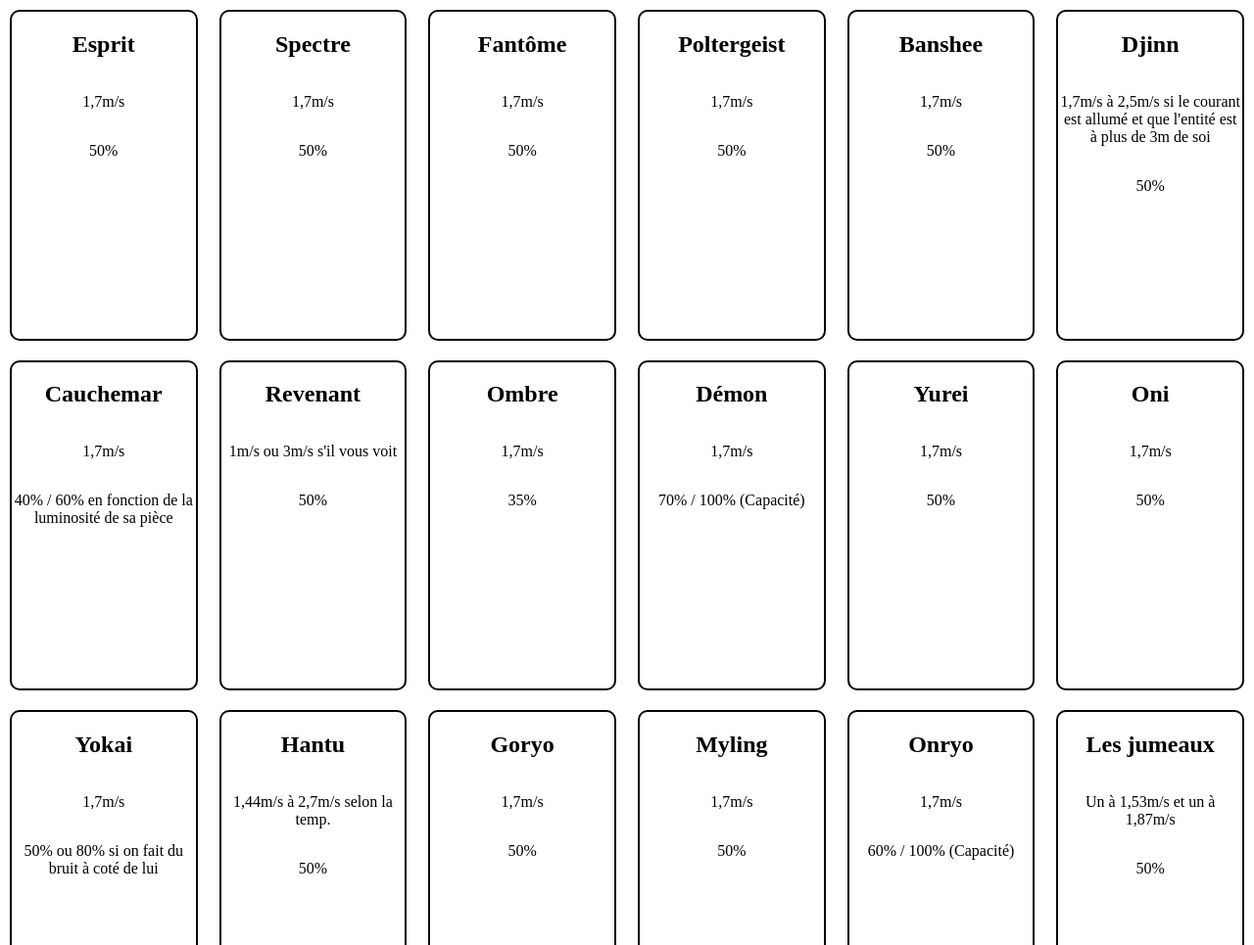
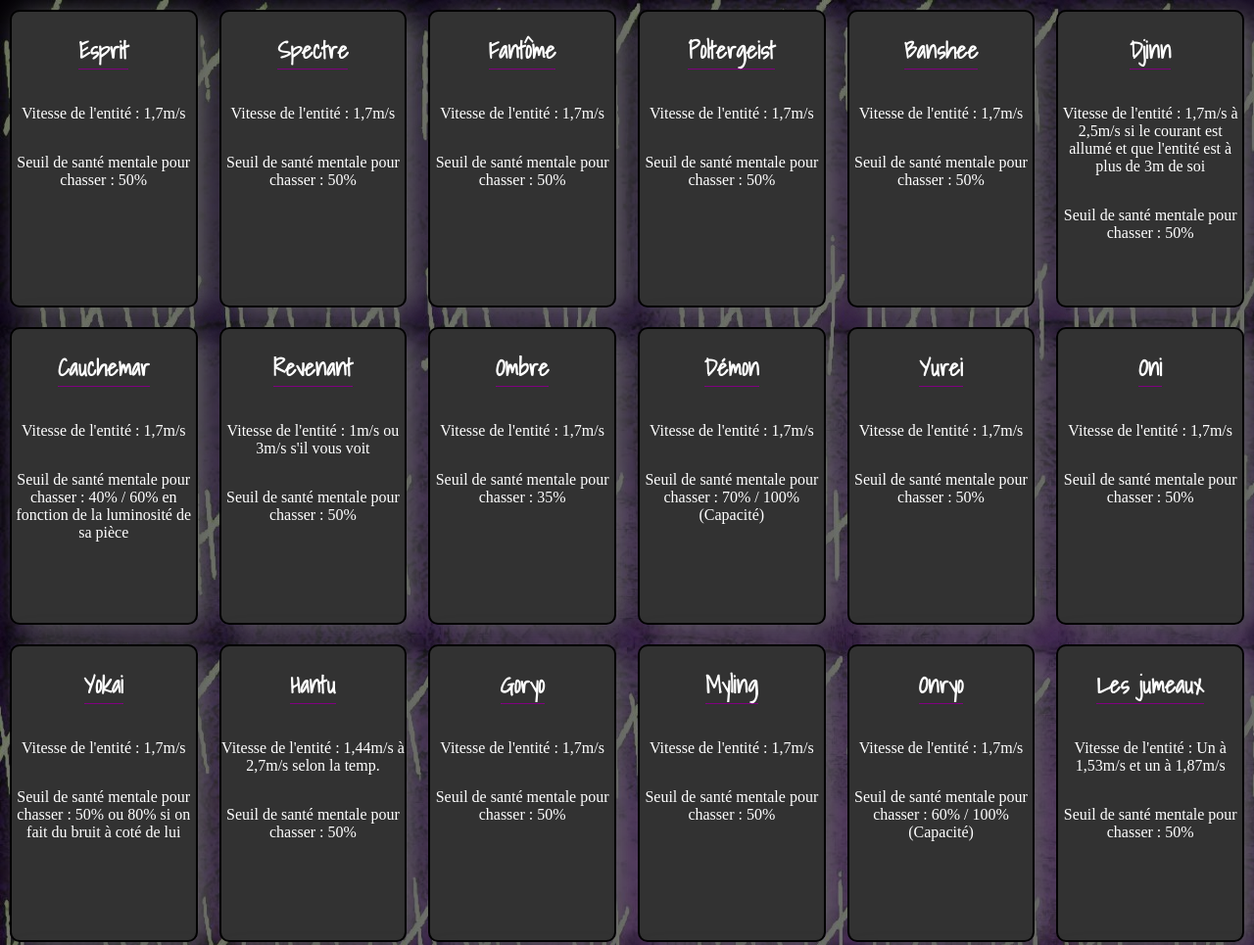
Before and after one commit to YanKeez62/PhasmoHelp, a plain HTML site: page index.html in a window 1280 px wide. Shown: the top 965 px of the page at 98% size. Drawn offline with Linux system fonts and the light colour scheme.

Commit message:
finalisation

```diff
--- a/css/styles.css
+++ b/css/styles.css
@@ -1,5 +1,16 @@
+@font-face {
+    font-family: "ParDefaut";
+    src: url(../police/ShadowsIntoLight-Regular.ttf);
+}
+
+html {
+    background-image: url(../images/background.jpg);
+    color: white;
+}
+
 body {
     margin: 0;
+    background-color: rgba(0, 0, 0, 0.5);
 }
 
 div#entity-container {
@@ -10,12 +21,14 @@ div#entity-container {
 
 div.entity-card {
     display: flex;
+    background-color: rgb(50, 50, 50);
+    box-shadow: 10px 5px 30px rgb(100, 100, 100);
     flex-direction: column;
     align-items: center;
     border: 2px solid black;
     border-radius: 10px;
     margin: 10px;
-    height: 333.5px;
+    height: 300px;
     width: 187.5px;
 }
 
@@ -28,3 +41,8 @@ p.entity-chase-treshold {
     display: flex;
     text-align: center;
 }
+
+h2.entity-name {
+    border-bottom: 1px solid purple;
+    font-family: "ParDefaut", sans-serif;
+}
--- a/js+json/script.js
+++ b/js+json/script.js
@@ -20,11 +20,11 @@ function displayEntities(entities) {
 
         const speed = document.createElement('p');
         speed.classList.add('entity-speed');
-        speed.textContent = entity.speed;
+        speed.textContent = "Vitesse de l'entité : " + entity.speed;
 
         const treshold = document.createElement('p');
         treshold.classList.add('entity-chase-treshold');
-        treshold.textContent = entity.treshold;
+        treshold.textContent = "Seuil de santé mentale pour chasser : " + entity.treshold;
 
         card.appendChild(name);
         card.appendChild(speed);
```
Also changed, not shown: images/background.jpg (added), police/ShadowsIntoLight-Regular.ttf (added).
